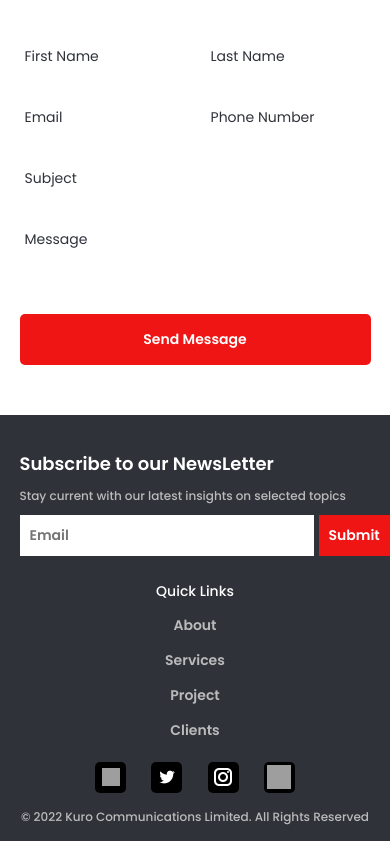
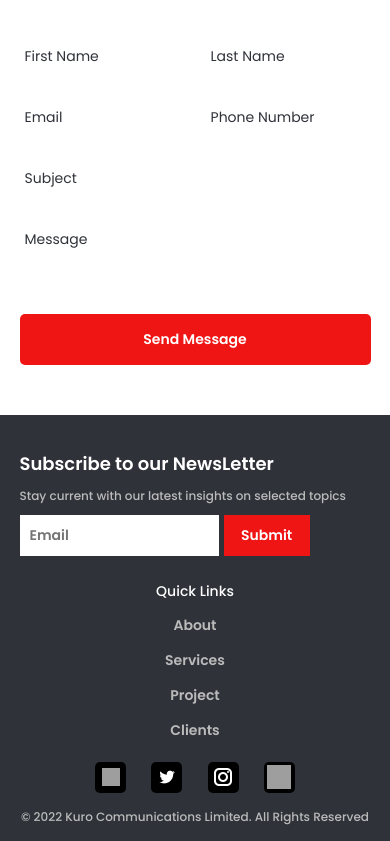
Before and after one commit to feyiamujo1/kurocomm, a React (Create React App) app: page /contact in a window 390 px wide. Shown: the part 542-1383 px from the top of the page. Built offline with nearby package versions, Linux system fonts and the light colour scheme; grey boxes are pictures that could not be loaded; the HTML template or start-up script is replaced by a standard one.

Commit message:
Still working on the footer

```diff
--- a/src/components/Footer/footer.css
+++ b/src/components/Footer/footer.css
@@ -195,11 +195,15 @@
         box-sizing: border-box;
         margin-bottom: 10px;
     }
-    /* .footer .news_letter_container input[type="email"]{
+    .footer .news_letter_container input[type="email"]{
         width: 70%;
+        height: 41px !important;
+        box-sizing: border-box;
     }
     .footer .news_letter_container .submit_newsletter_button{
         width: 30%;
+        height: 41px !important;
+        box-sizing: border-box;
         text-align: center;
-    } */
+    }
 }
```
